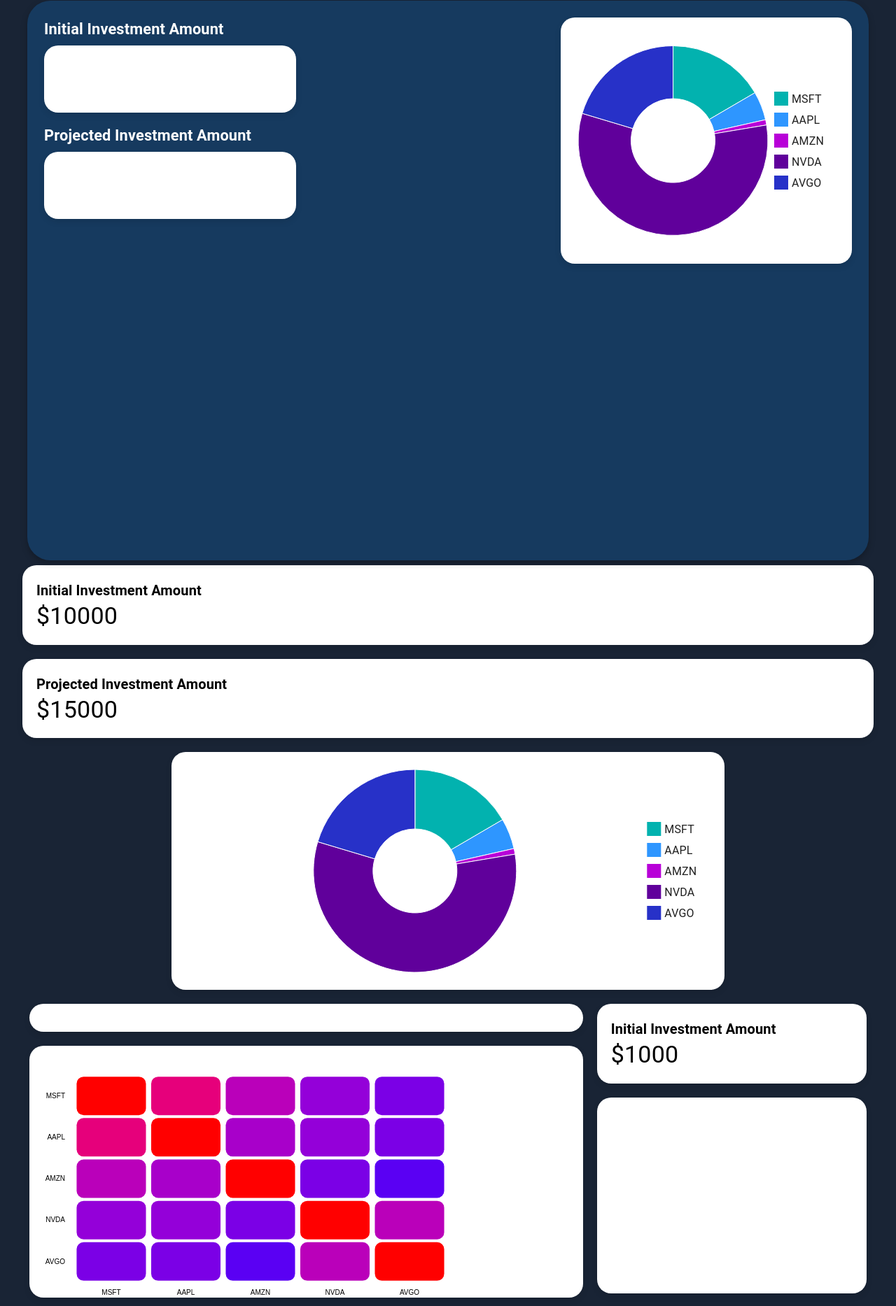
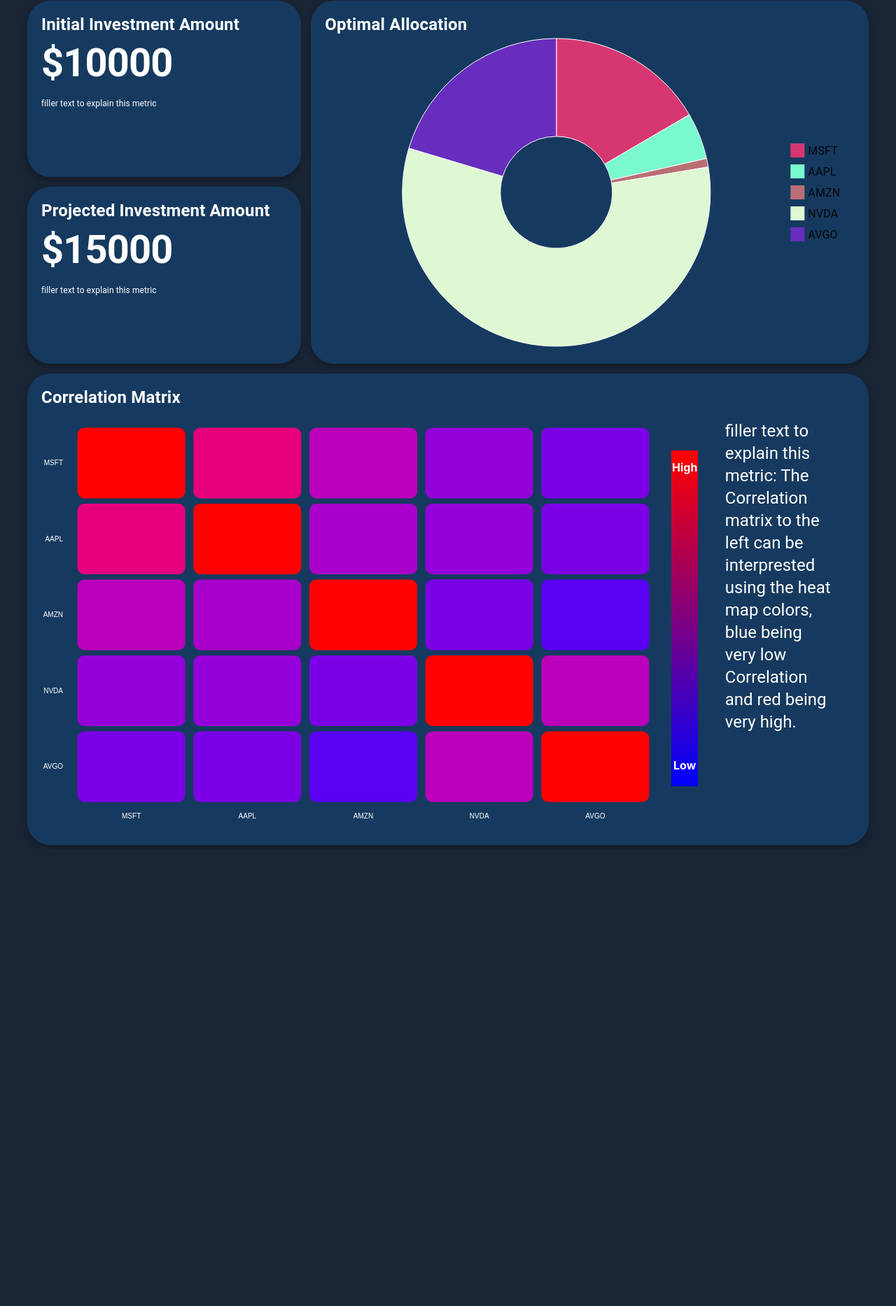
Before and after one commit to anishpatel321/investment_portfolio_optimizer, a React (Create React App) app in the folder client/: page /output in a window 1280 px wide. Shown: the part 187-2054 px from the top of the page at 70% size. After the commit the page ends 1402 px from the top, so only its background shows below. Built offline with nearby package versions, Linux system fonts and the light colour scheme; what mui-chips-input would draw is missing.

Commit message:
format the output page ui to match concept design, edited heatmap to add legend and align it

```diff
--- a/client/src/components/Heatmap.js
+++ b/client/src/components/Heatmap.js
@@ -1,55 +1,40 @@
 import React, { useEffect, useRef, useState } from 'react';
 import { useSelector } from 'react-redux';
 import * as d3 from 'd3';
-import { CorrLegend } from './CorrLegend';
-
+import { Grid, Typography } from '@mui/material';
 
 export const Heatmap = ({ width, height }) => {
   const svgRef = useRef(null);
-
-  // Sample data provided
 
   const selectorData = useSelector(state => state.outputs.df_cor_matrix);
 
   const [heatmapData, setHeatmapData] = useState([]);
 
-  // Transform the sample data into a format suitable for the heatmap
-
-
   useEffect(() => {
-    console.log('selector data:', selectorData);
-
     if (selectorData) {
       const formattedData = Object.entries(selectorData).flatMap(([x, values]) =>
         Object.entries(values).map(([y, value]) => ({
-          x,   // The 'x' label
-          y,   // The 'y' label, corresponding to each key within the nested objects
-          value // The correlation value between 'x' and 'y'
+          x,
+          y,
+          value
         }))
       );
-
-      console.log('Formatted matrix data:', formattedData); // Log the formatted data to the console
       setHeatmapData(formattedData);
     }
-
-  }, [selectorData]); // The dependency array should include only selectorData since that's the only external variable this effect depends on
-
+  }, [selectorData]);
 
   const colorScale = d3.scaleSequential()
     .interpolator(d3.interpolateRgb.gamma(2.2)("blue", "red"))
     .domain([0, d3.max(heatmapData, d => d.value)]);
 
-
   const svg = d3.select(svgRef.current);
 
-  svg.selectAll("*").remove(); // Clear SVG content before rendering new heatmap
+  svg.selectAll("*").remove();
 
-  // Setup margins and graph width/height
   const margin = { top: 20, right: 20, bottom: 30, left: 40 };
   const graphWidth = width - margin.left - margin.right;
   const graphHeight = height - margin.top - margin.bottom;
 
-  // Create scales
   const xScale = d3.scaleBand()
     .domain(Object.keys(selectorData))
     .range([0, graphWidth])
@@ -60,9 +45,6 @@
     .range([0, graphHeight])
     .padding(0.07);
 
-
-
-  // Create and append rectangles for the heatmap with rounded corners
   svg.append('g')
     .attr('transform', `translate(${margin.left},${margin.top})`)
     .selectAll()
@@ -73,39 +55,42 @@
     .attr('y', d => yScale(d.y))
     .attr('width', xScale.bandwidth())
     .attr('height', yScale.bandwidth())
-    .attr('rx', 10) // Rounded corners
-    .attr('ry', 10) // Rounded corners
+    .attr('rx', 10)
+    .attr('ry', 10)
     .style('fill', d => colorScale(d.value));
 
-      // Add the X Axis and remove the axis line and tick marks, keeping the labels
   svg.append("g")
     .attr("class", "x-axis")
     .attr("transform", `translate(${margin.left},${graphHeight + margin.top})`)
     .call(d3.axisBottom(xScale))
-  .select(".domain").remove(); // Remove the axis line
+    .select(".domain").remove();
 
-  d3.selectAll(".x-axis .tick line").remove(); // Remove the tick marks
+  d3.selectAll(".x-axis .tick line").remove();
 
-// Add the Y Axis and remove the axis line and tick marks, keeping the labels
   svg.append("g")
     .attr("class", "y-axis")
     .attr("transform", `translate(${margin.left},${margin.top})`)
     .call(d3.axisLeft(yScale))
-    .select(".domain").remove(); // Remove the axis line
+    .select(".domain").remove();
 
-  d3.selectAll(".y-axis .tick line").remove(); // Remove the tick marks
+  d3.selectAll(".y-axis .tick line").remove();
 
   return (
-    <div>
-      <div>
+    <Grid sx={{color: 'white', position: 'relative'}}>
       <svg ref={svgRef} width={width} height={height} />
-      </div>
-      <div >
-        <CorrLegend heatmapData={heatmapData} colorScale={colorScale}/>
-      </div>
-    </div>
+      <svg width={'3vw'} height={height}>
+        <defs>
+          <linearGradient id="legendGradient" x1="0%" y1="100%" x2="0%" y2="0%">
+            <stop offset="0%" style={{stopColor: "blue", stopOpacity: 1}} />
+            <stop offset="100%" style={{stopColor: "red", stopOpacity: 1}} />
+          </linearGradient>
+        </defs>
+        <rect fill="url(#legendGradient)" width={'3vw'} height={height*0.8} y={height*0.1} />
+        <text x="50%" y="15%" textAnchor="middle" fill="white" fontWeight={'bold'}>High</text>
+        <text x="50%" y="86%" textAnchor="middle" fill="white" fontWeight={'bold'}>Low</text>
+      </svg>
+      <Typography variant="h5" style={{ position: 'absolute', top: '2vh', left: width, marginLeft: '6vw', marginRight: '2vw', color: 'white'}}>filler text to explain this metric: The Correlation matrix to the left can be interprested using the heat map colors, blue being very low Correlation and red being very high.</Typography>
+    </Grid>
   );
 
-
-
 };
--- a/client/src/components/PieChartGraph.js
+++ b/client/src/components/PieChartGraph.js
@@ -4,7 +4,7 @@
 
 function PieChartGraph() {
   const selectorData = useSelector(state => state.outputs.df_max_sharpe_below_threshold_generated_portfolio);
-
+  const palette = ["#d73771", "#7bf9ce", "#b96f74", "#def8d3", "#682dbd", "#86fe2d", "#ae79e0", "#5c8142", "#e4ccf1", "#b6600f", "#1b4dab", "#f8ba7c", "#088490", "#fb5a3b"];
   console.log('unFormatted pie chart data:', selectorData);
 
   const [pieChartData, setPieChartData] = useState([]);
@@ -16,7 +16,7 @@
       const formattedData = Object.entries(selectorData.Ticker).map(([index, ticker]) => ({
         id: index, // Use the index as the id
         value: selectorData['Optimal Weights'][index] * 100, // Lookup the weight by index and convert to percentage
-        label: ticker // Use the ticker as the label
+        label: ticker, // Use the ticker as the label
       }));
 
       console.log('Formatted pie chart data:', formattedData);
@@ -29,10 +29,11 @@
       series={[{
         data: pieChartData,
         highlightScope: { faded: 'global', highlighted: 'item' },
-        faded: { innerRadius: 75, additionalRadius: -20, color: 'gray' },
-        innerRadius: 60,
+        faded: { innerRadius: 110, additionalRadius: -30, color: 'gray' },
+        innerRadius: 80,
       }]}
-      height={300}
+      height={450}
+      colors={palette}
     />
   );
 }
--- a/client/src/pages/OutputPage.js
+++ b/client/src/pages/OutputPage.js
@@ -32,73 +32,32 @@
       <Grid sx={{ width: '95%', mx: 'auto', color: 'white' }}>
         <Typography variant="h3" component="h1" gutterBottom align="left"
                     style={{ marginLeft: '7px', marginRight: '7px', marginTop: '30px', fontWeight: 'bold', fontSize: '350%' }}>
-          The Optimal Portfolio!
+          Your Optimal Portfolio!
         </Typography>
       </Grid>
       <Grid container spacing={1} justifyContent="center" sx={{ width: '95%', mx: 'auto' }}>
-        <Grid item xs={12} sm={6} md={12} style={{ padding: 0}}>
-          <CardComponent height={'100vh'}>
-            {/* Card component covers the whole page and everything is bound within it for
-                consistency, this will make graphs smaller but should be fine */}
-            <StyledBox sx={{position: 'absolute', width: '47vh', height: '39vh', top: '3vh', right: '3vh', display: 'flex', alignItems: 'center', justifyContent: 'center'}}>
-              <PieChartGraph />
-            </StyledBox>
-            <Typography variant='h6' style={{ position: 'absolute', left: '3vh', top: '3vh', fontWeight: 'bold', fontSize: '1.7vw'}} >Initial Investment Amount</Typography>
-            <StyledBox sx={{position: 'absolute', width: '40vh', height: '7vh', top: '8vh', left: '3vh', display: 'flex', alignItems: 'center', justifyContent: 'center'}}>
-                {/*  */}
-            </StyledBox>
-            <Typography variant='h6' style={{ position: 'absolute', left: '3vh', top: '22vh', fontWeight: 'bold', fontSize: '1.7vw'}} >Projected Investment Amount</Typography>
-            <StyledBox sx={{position: 'absolute', width: '40vh', height: '7vh', top: '27vh', left: '3vh', display: 'flex', alignItems: 'center', justifyContent: 'center'}}>
-                {/*  */}
-            </StyledBox>
-            {/* <Typography variant="h6" style={{ position: 'absolute', fontWeight: 'bold', top: '2vh', color: 'black' }}>Initial Investment Amount</Typography>
-            <Typography variant="h4" style={{position: 'absolute', top: '3vh', color: 'black'}} >${initialInvestmentAmount}</Typography> */}
-
-
-          </CardComponent>
-
-          <StyledBox>
-            <Typography variant="h6" style={{ fontWeight: 'bold' }}>Initial Investment Amount</Typography>
-            <Typography variant="h4">${initialInvestmentAmount}</Typography>
+        <Grid item xs={12} sm={6} md={4} style={{padding: 0, display: 'flex', flexDirection: 'column', justifyContent: 'space-between'}}>
+          <StyledBox style={{background: '#163A5F', borderRadius: '33px', boxShadow: '0px 4px 10px rgba(0, 0, 0, 0.25)', margin: '7px', flex: 1}}>
+            <Typography variant="h4" style={{ fontSize: '3vh', fontWeight: 'bold', color: 'white'}}>Initial Investment Amount</Typography>
+            <Typography variant="h1" style={{ marginTop: '1vh', fontSize: '7vh', fontWeight: 'bold', color: 'white'}}>${initialInvestmentAmount}</Typography>
+            <Typography variant="body1" style={{ marginTop: '2vh', fontSize: '1.5vh',color: 'white' }}>filler text to explain this metric</Typography>
           </StyledBox>
-          <StyledBox>
-            <Typography variant="h6" style={{ fontWeight: 'bold' }}>Projected Investment Amount</Typography>
-            <Typography variant="h4">${projectedInvestmentAmount}</Typography>
+          <StyledBox style={{background: '#163A5F', borderRadius: '33px', boxShadow: '0px 4px 10px rgba(0, 0, 0, 0.25)', margin: '7px', flex: 1}}>
+            <Typography variant="h4" style={{ fontSize: '3vh', fontWeight: 'bold', color: 'white' }}>Projected Investment Amount</Typography>
+            <Typography variant="h1" style={{ marginTop: '1vh', fontSize: '7vh', fontWeight: 'bold', color: 'white' }}>${projectedInvestmentAmount}</Typography>
+            <Typography variant="body1" style={{ marginTop: '2vh', fontSize: '1.5vh',color: 'white' }}>filler text to explain this metric</Typography>
           </StyledBox>
         </Grid>
-        <Grid item xs={12} md={8} style={{ padding: '0 10px' }}>
-          <StyledBox>
-            <div>
-              <PieChartGraph />
-            </div>
+        <Grid item xs={12} sm={6} md={8} style={{ padding: 0}}>
+          <StyledBox style={{background: '#163A5F', borderRadius: '33px', boxShadow: '0px 4px 10px rgba(0, 0, 0, 0.25)', margin: '7px'}}>
+            <Typography variant="h4" style={{ fontSize: '3vh', fontWeight: 'bold', color: 'white'}}>Optimal Allocation</Typography>
+            <PieChartGraph />
           </StyledBox>
         </Grid>
-        <Grid item xs={12} md={8} style={{ padding: '0 10px' }}>
-          <StyledBox>
-          {/* bad one <HeatmapChart /> */}
-            {/* this is the box under the invest and porj amounts, has another pie chart for now */}
-          </StyledBox>
-          <StyledBox style={{height: '40vh'}}>
-            {/* another box under 2nd pie chart */}
-            <Heatmap width={600} height={350}/>
-          </StyledBox>
-        </Grid>
-        <Grid item xs={12} md={4} style={{ padding: '0 10px' }}>
-
-          {/* -----------------------use investment amount from redux ------------------------------------------------------------------------------------------------- */}
-
-          <StyledBox>
-            <Typography variant="h6" style={{ fontWeight: 'bold' }}>Initial Investment Amount</Typography>
-            <Typography variant="h4">${investmentAmount}</Typography>  {/* Use investmentAmount here */}
-          </StyledBox>
-
-          <StyledBox style={{height: '30vh', alignItems: 'center'}}>
-            {/* another box with mismatched height, change as needed */}
-
-          </StyledBox>
-          <StyledBox style={{height: '17vh'}}>
-            {/* another box under 3nd pie chart */}
-
+        <Grid item xs={12} sm={6} md={12} style={{ padding: 0}}>
+          <StyledBox style={{background: '#163A5F', borderRadius: '33px', boxShadow: '0px 4px 10px rgba(0, 0, 0, 0.25)', margin: '7px'}}>
+            <Typography variant="h4" style={{ fontSize: '3vh', fontWeight: 'bold', color: 'white'}}>Correlation Matrix</Typography>
+            <Heatmap width={900} height={600}/>
           </StyledBox>
         </Grid>
       </Grid>
```
Lines whose indentation alone changed are shown as unchanged.
